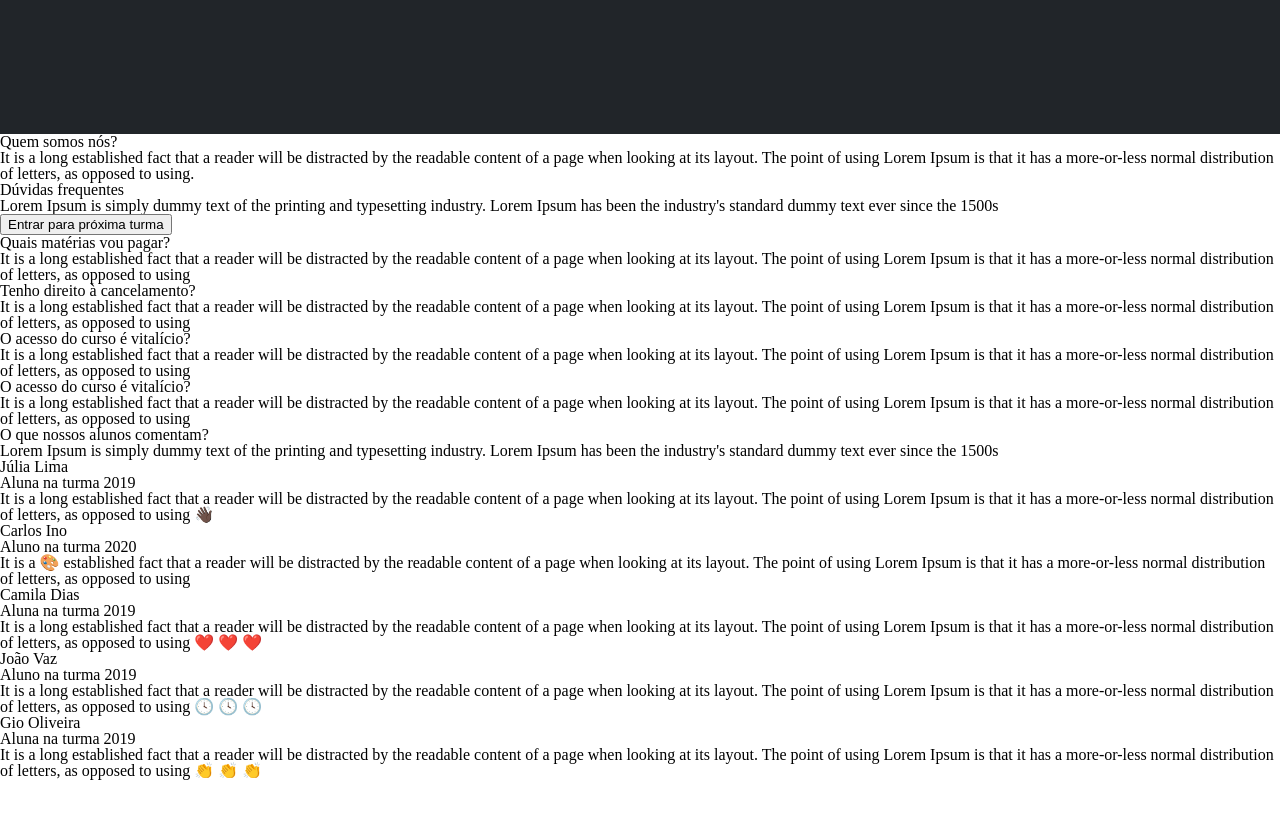
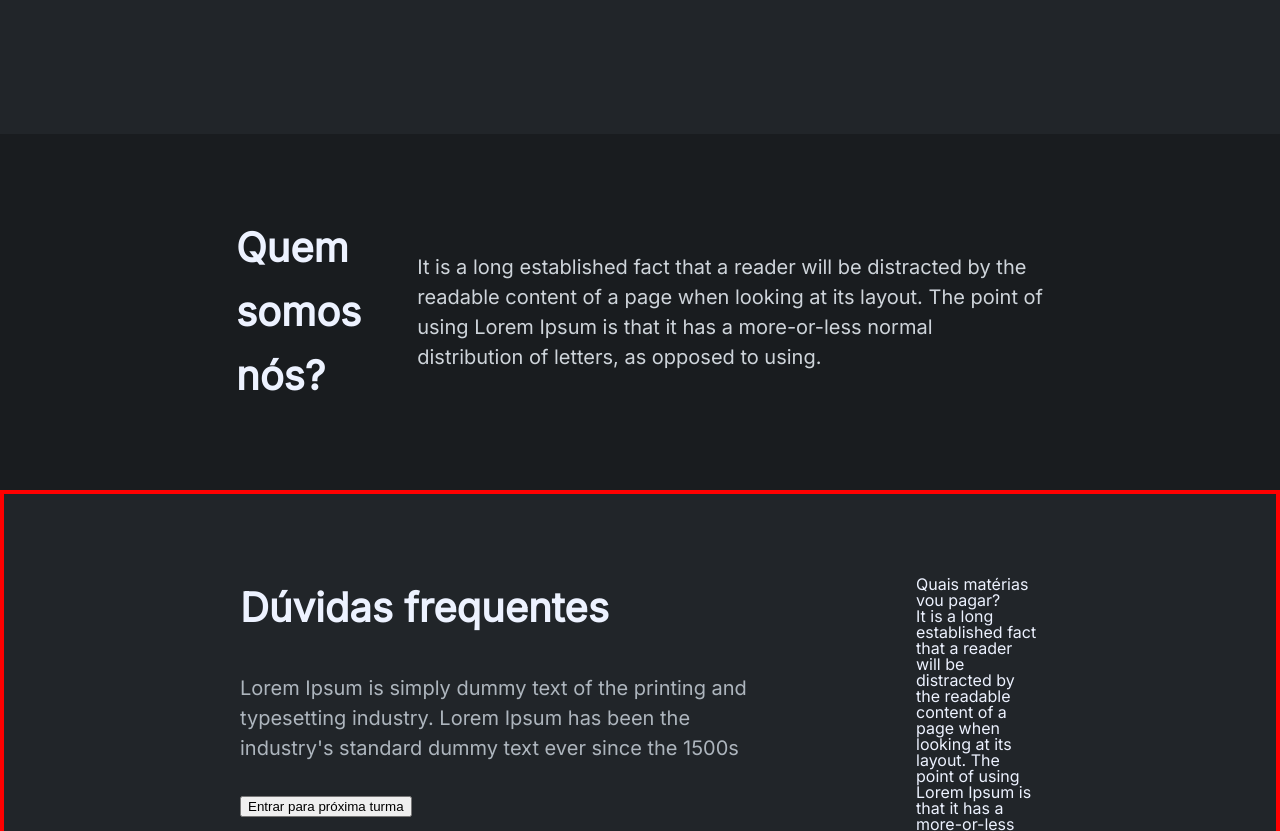
Before and after one commit to Kenzie-Academy-Brasil-Developers/m2-site-institucional-generico-gabimara, a plain HTML site: page index.html in a window 1280 px wide. Shown: the part 760-1591 px from the top of the page. Before the commit the page ends 1555 px from the top, so only its background shows below. Drawn offline with Linux system fonts and the light colour scheme.

Commit message:
estilizando o projeto

```diff
--- a/index.html
+++ b/index.html
@@ -30,9 +30,9 @@
 
       <!-- ====== Section About ====== -->
       <section>
-        <div>
+        <div class="div_aboutUs">
           <h2>Quem somos nós?</h2>
-          <p>
+          <p class="aboutUs_text">
             It is a long established fact that a reader will be distracted by
             the readable content of a page when looking at its layout. The point
             of using Lorem Ipsum is that it has a more-or-less normal
@@ -42,18 +42,18 @@
       </section>
 
       <!-- ====== Section FAQ ====== -->
-      <section>
-        <div>
+      <section class="faq_section">
+        <div class="questions_faq">
           <!-- LEFT SIDE -->
           <div>
-            <div>
-              <h2>Dúvidas frequentes</h2>
-              <p>
+            <div class="div_faq">
+              <h2 class="faq_title">Dúvidas frequentes</h2>
+              <p class="faq_text">
                 Lorem Ipsum is simply dummy text of the printing and typesetting
                 industry. Lorem Ipsum has been the industry's standard dummy
                 text ever since the 1500s
               </p>
-              <button>Entrar para próxima turma</button>
+              <button class="button_nextClass">Entrar para próxima turma</button>
             </div>
           </div>
           <!-- RIGHT SIDE -->
--- a/src/styles/index.css
+++ b/src/styles/index.css
@@ -50,3 +50,72 @@ span {
     align-items: center;
     font-size: var(--font-size-text3);
 }
+
+.div_aboutUs{
+    background-color: var(--gray-1);
+    color: var(--gray-6);
+    font-family: var(--font-primary);
+    font-size: var(--font-size-title2);
+    display: flex;
+    padding: 82px 236px;
+    align-items: center;
+    gap: 56px;
+    justify-content: space-between;
+    line-height: 160%;
+    font-weight: 600;
+}
+
+.aboutUs_text{
+    font-family: var(--font-primary);
+    font-size: var(--font-size-text1);
+    color: var(--gray-5);
+    line-height: 150%;
+    font-weight: 400;
+}
+
+.faq_section{
+    border: 4px solid red;
+
+    background-color: var(--gray-2);
+    color: var(--gray-6);
+    display: flex;
+    padding: 82px 236px;
+    align-items: flex-start;
+    gap: 56px;
+}
+
+.questions_faq{
+    font-family: var(--font-primary);
+    color: var(--gray-6);
+    display: flex;
+    padding-right: 82px 236;
+    align-items: flex-start;
+    gap: 56px;
+}
+
+.div_faq{
+    display: flex;
+    width: 620px;
+    align-items: flex-start;
+    flex-direction: column;
+    padding-right: 87px;
+    gap: 33px;
+
+}
+
+.faq_title{
+    font-size: var(--font-size-title2);
+    line-height: 160%;
+    font-weight: 600;
+}
+
+.faq_text{
+    color: var(--gray-4);
+    font-size: var(--font-size-text1);
+    line-height: 150%;
+    font-weight: 400;
+}
+
+.button_nextClass{
+
+}
```
